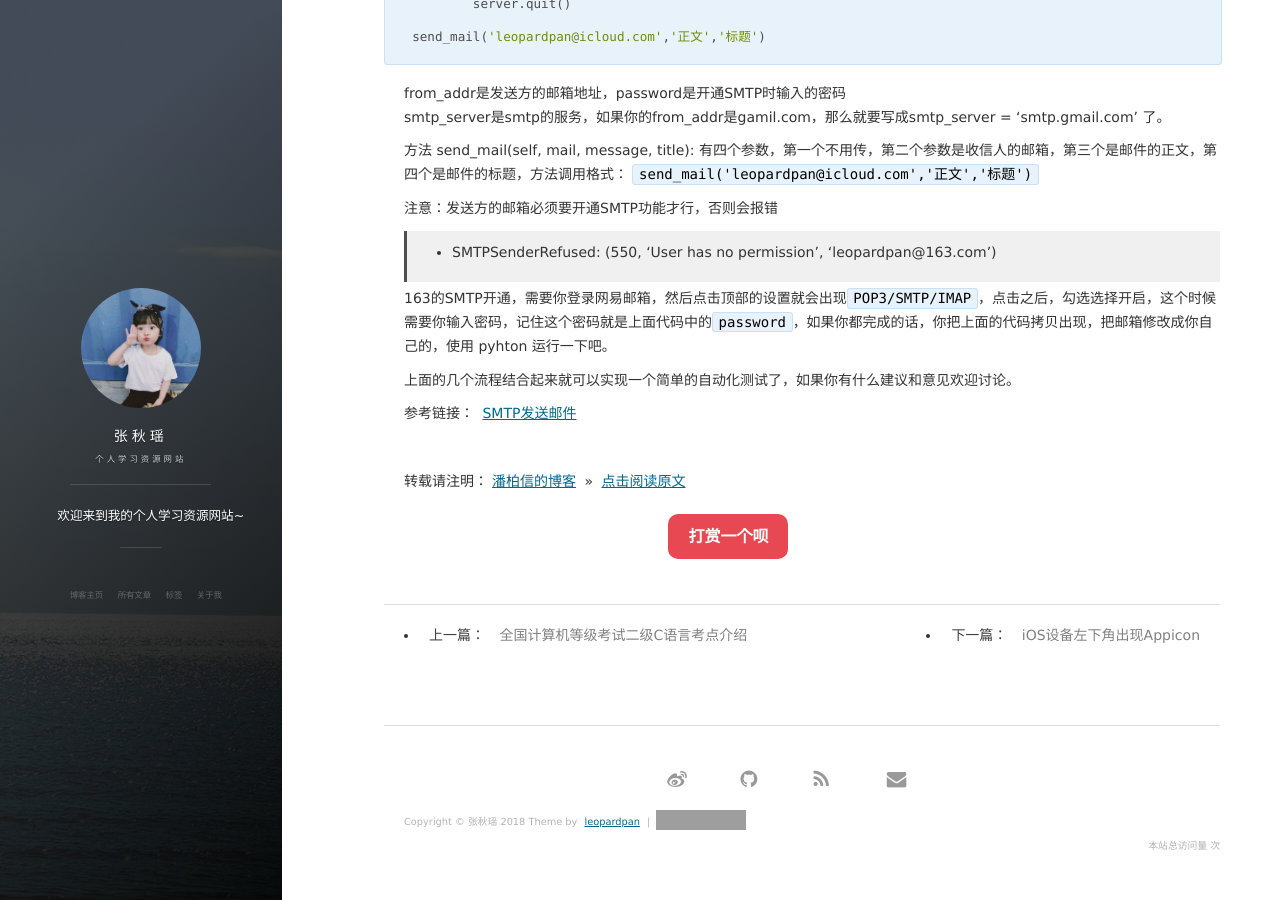
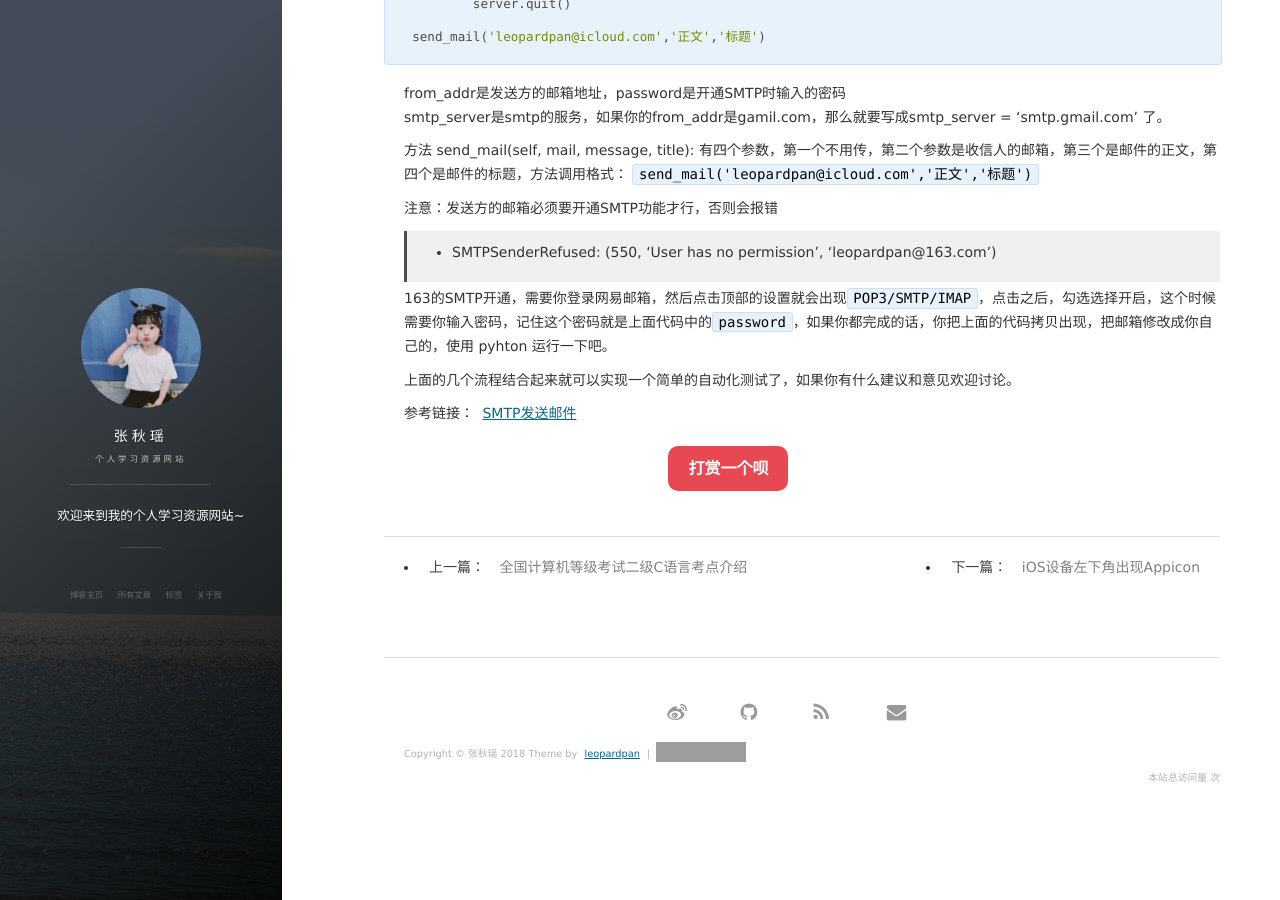
Before and after one commit to Libra-yoyo/Libra-yoyo.github.io, a Jekyll site: the page built from _posts/2016-08-04-PythonTestAutomationiOS.md, in a window 1280 px wide and 900 px high, scrolled down 2243 px. Built offline with Jekyll 4.4.1, drawn with Linux system fonts in a browser that asks for light colours; nearby versions of some CDN libraries; comment, search, counter and statistics services are not loaded; grey boxes are pictures that could not be loaded.

Commit message:
Update 2016-08-04-PythonTestAutomationiOS.md

```diff
--- a/_posts/2016-08-04-PythonTestAutomationiOS.md
+++ b/_posts/2016-08-04-PythonTestAutomationiOS.md
@@ -124,7 +124,3 @@ smtp_server是smtp的服务，如果你的from_addr是gamil.com，那么就要
 
 参考链接：
 [SMTP发送邮件](http://www.liaoxuefeng.com/wiki/001374738125095c955c1e6d8bb493182103fac9270762a000/001386832745198026a685614e7462fb57dbf733cc9f3ad000)
-
-<br>
-
-转载请注明：[潘柏信的博客](http://baixin) » [点击阅读原文](http://baixin.io/2016/08/PythonTestAutomationiOS/)
```
